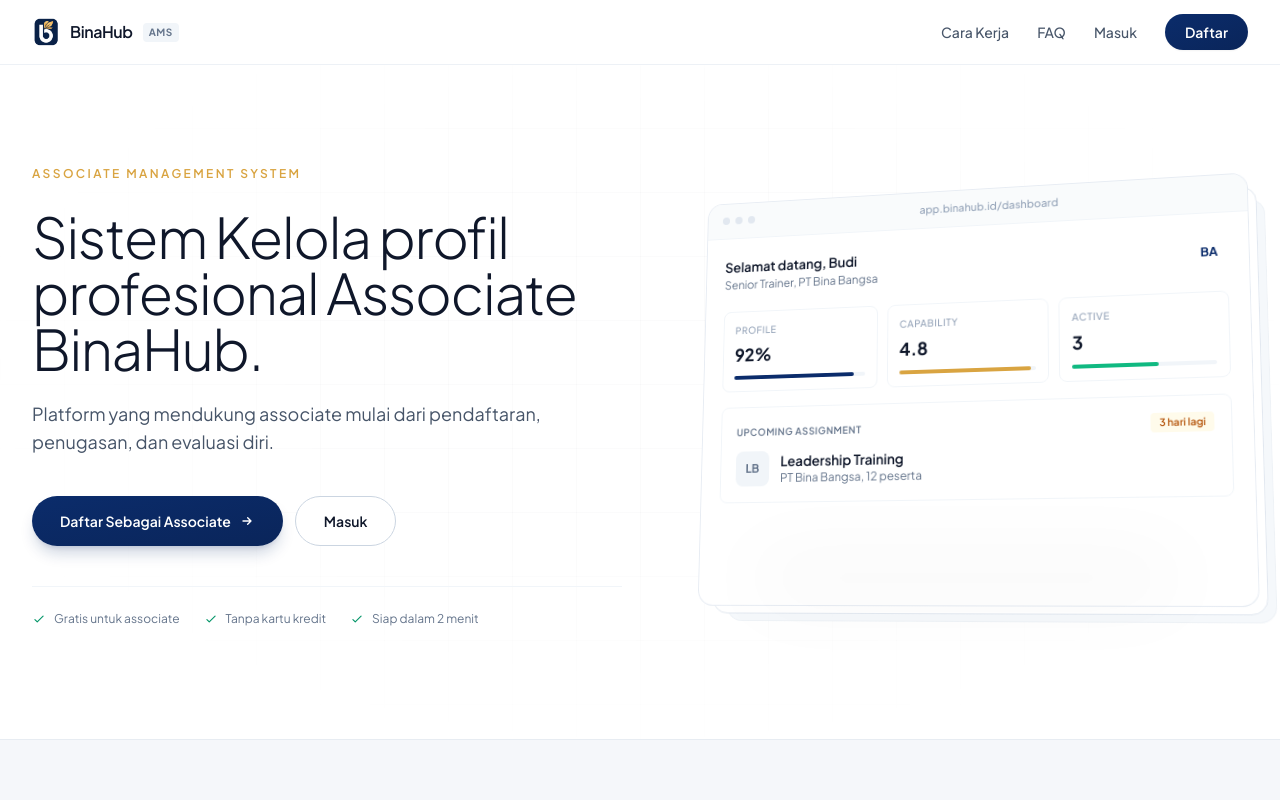
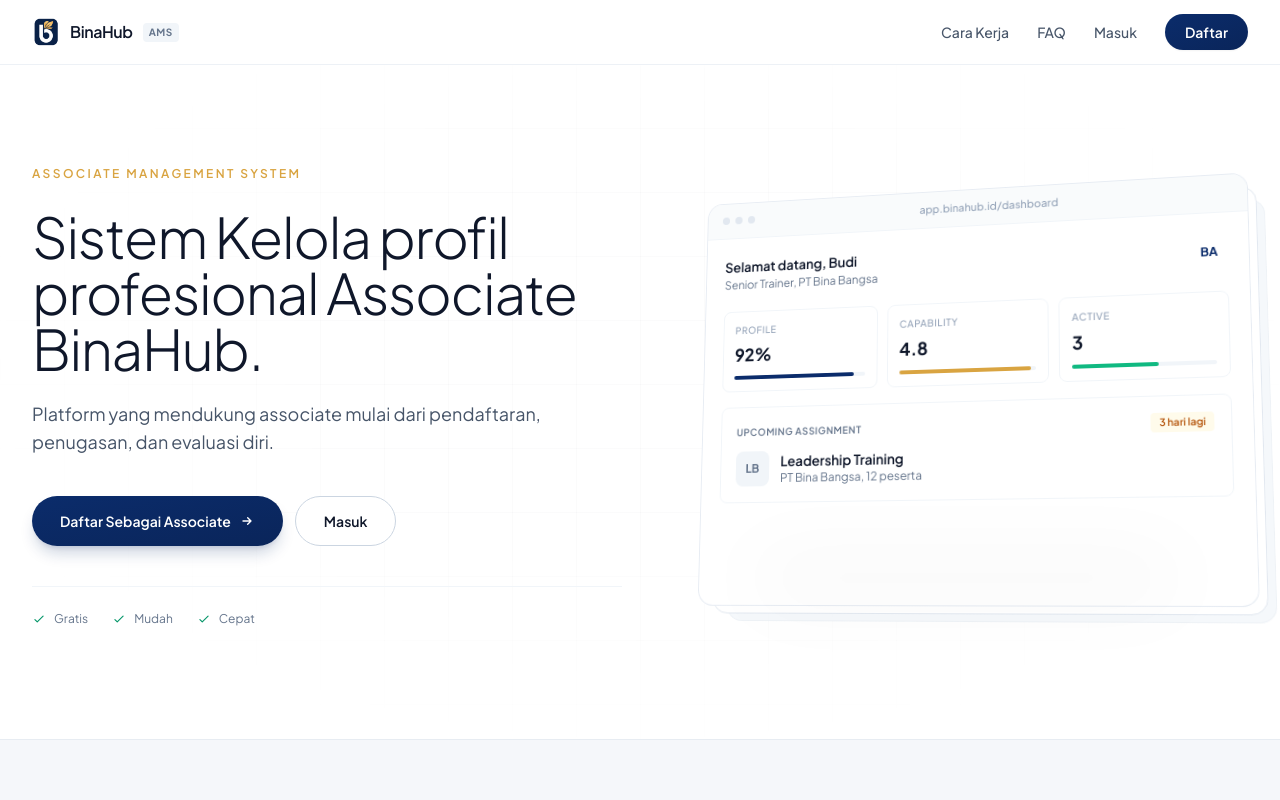
Before and after one commit to binahubid/binahub-platform, a Next.js app in the folder apps/web/: page / in a window 1280 px wide. Shown: the top 800 px of the page. Built offline with nearby package versions, Linux system fonts and the light colour scheme; no server answers.

Commit message:
v0.7.9 fix: hero tagline -> Gratis, Mudah, Cepat

```diff
--- a/apps/web/src/components/landing/Hero.tsx
+++ b/apps/web/src/components/landing/Hero.tsx
@@ -238,19 +238,19 @@
                 <svg className="h-3.5 w-3.5 text-emerald-600" fill="none" stroke="currentColor" viewBox="0 0 24 24">
                   <path strokeLinecap="round" strokeLinejoin="round" strokeWidth={2} d="M5 13l4 4L19 7" />
                 </svg>
-                <span>Gratis untuk associate</span>
+                <span>Gratis</span>
               </div>
               <div className="flex items-center gap-2">
                 <svg className="h-3.5 w-3.5 text-emerald-600" fill="none" stroke="currentColor" viewBox="0 0 24 24">
                   <path strokeLinecap="round" strokeLinejoin="round" strokeWidth={2} d="M5 13l4 4L19 7" />
                 </svg>
-                <span>Tanpa kartu kredit</span>
+                <span>Mudah</span>
               </div>
               <div className="flex items-center gap-2">
                 <svg className="h-3.5 w-3.5 text-emerald-600" fill="none" stroke="currentColor" viewBox="0 0 24 24">
                   <path strokeLinecap="round" strokeLinejoin="round" strokeWidth={2} d="M5 13l4 4L19 7" />
                 </svg>
-                <span>Siap dalam 2 menit</span>
+                <span>Cepat</span>
               </div>
             </div>
           </div>
```
